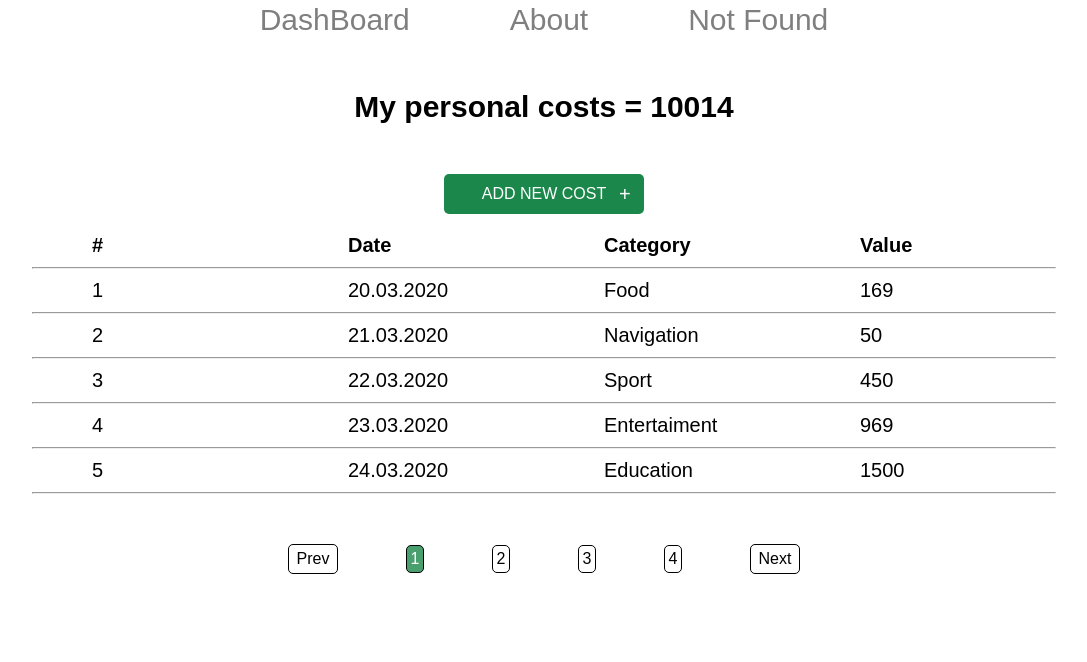
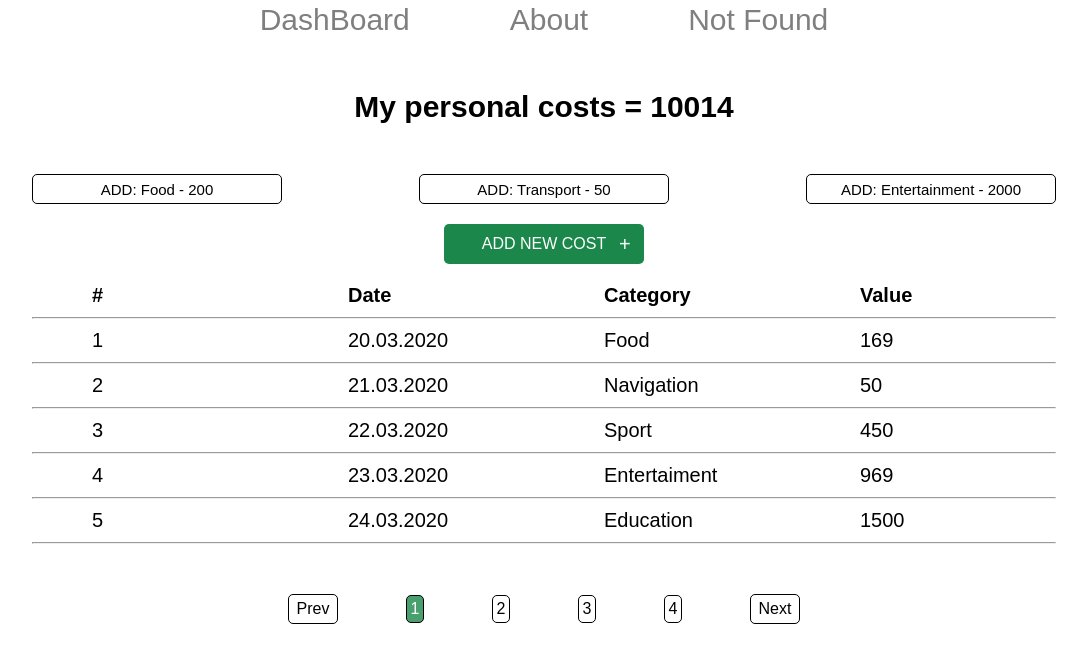
Before and after one commit to artemtumanov/VueJS, a Vue app: page /dashboard in a window 1280 px wide. Shown: the top 662 px of the page, without its empty margins (96-1183 px from the left). Built offline with nearby package versions, Linux system fonts and the light colour scheme.

Commit message:
add lesson-5

```diff
--- a/pages/DashBoard.vue
+++ b/pages/DashBoard.vue
@@ -1,6 +1,12 @@
 <template>
     <div style="width: 100%">
         <div class="header">My personal costs = {{ totalCost }}</div>
+        <div class="quick-payment">
+            <div class="quick-payment__btn" @click="quickPayment('Food', 200)">ADD: Food - 200</div>
+            <div class="quick-payment__btn" @click="quickPayment('Transport', 50)">ADD: Transport - 50</div>
+            <div class="quick-payment__btn" @click="quickPayment('Entertainment', 2000)">ADD: Entertainment - 2000</div>
+        </div>
+
         <AddPaymantForm @add-payment="addPayment" :categoryList="categoryList" :paymentsList='paymentsList'>
         </AddPaymantForm>
         <PaymantsDisplay :paymentsList='paymentsList'>
@@ -26,7 +32,10 @@ export default {
         ...mapMutations(['ADD_PAYMENT_DATA']),
         addPayment(data) {
             this.ADD_PAYMENT_DATA(data)
-        }
+        },
+        quickPayment(category, value) {
+            this.$router.push({ path: `/add/payment/${category}?value=${value}` }).catch(err => { err });
+        },
     },
     created() {
         this.fetchCategoryData();
@@ -37,5 +46,28 @@ export default {
 </script>
 
 <style lang="scss" scoped>
+.quick-payment {
+    display: flex;
+    margin: 20px 0;
+    justify-content: space-between;
+    align-items: center;
 
+    &__btn {
+        cursor: pointer;
+        width: 250px;
+        height: 30px;
+        display: flex;
+        justify-content: center;
+        align-items: center;
+        border: 1px solid black;
+        font-size: 15px;
+        border-radius: 5px;
+        transition: all 0.4s;
+
+        &:hover {
+            background-color: rgb(48, 160, 97);
+            color: #fff;
+        }
+    }
+}
 </style>
--- a/src/App.vue
+++ b/src/App.vue
@@ -17,11 +17,7 @@
 
 
 export default {
-  name: 'App',
-  // mounted() {
-  //   console.log(this.$router);
-  //   console.log(this.$route);
-  // },
+  name: 'App'
 }
 </script>
 
--- a/src/components/AddPaymantForm.vue
+++ b/src/components/AddPaymantForm.vue
@@ -58,19 +58,43 @@ export default {
             } else {
                 this.isShow = false
             }
-        }
+        },
+        acceptQuickPayment() {
+            if (this.$route.params.category) {
+                this.category = this.$route.params.category;
+                this.date = this.getCurrentDate;
+            }
+
+            if (this.$route.query.value) {
+                this.value = this.$route.query.value;
+                setTimeout(() => {
+                    this.addPayment();
+                }, 300);
+            }
+        },
     },
     computed: {
         currentDate() {
             const currentDate = new Date();
-            const day = currentDate.getDate();
-            const month = currentDate.getMonth() + 1;
+            const day = currentDate.getDate().toString().length > 1
+                ? currentDate.getDate() : '0' + currentDate.getDate().toString();
+            const month = (currentDate.getMonth() + 1).toString().length > 1
+                ? currentDate.getMonth() + 1
+                : "0" + (currentDate.getMonth() + 1).toString();
             const year = currentDate.getFullYear();
 
             return `${day}.${month}.${year}`
         }
     },
+    watch: {
+        $route() {
+            this.acceptQuickPayment();
+        },
+    },
 
+    mounted() {
+        this.acceptQuickPayment();
+    },
 }
 </script>
 
--- a/src/components/PaymantsDisplay.vue
+++ b/src/components/PaymantsDisplay.vue
@@ -50,8 +50,7 @@ export default {
             const { n, page } = this
             return this.paymentsList.slice(n * (page - 1), n * (page - 1) + n)
         }
-    },
-
+    }
 }
 </script>
 
--- a/src/router/index.js
+++ b/src/router/index.js
@@ -10,12 +10,20 @@ const router = new VueRouter({
   mode: 'history',
   routes: [
     {
+      path: '/',
+      redirect: { name: 'dashboard' },
+    },
+    {
       path: '/dashboard',
       name: 'dashboard',
       component: DashBoard
     },
     {
       path: '/dashboard/:page',
+      component: DashBoard
+    },
+    {
+      path: '/add/payment/:category',
       component: DashBoard
     },
     {
```
